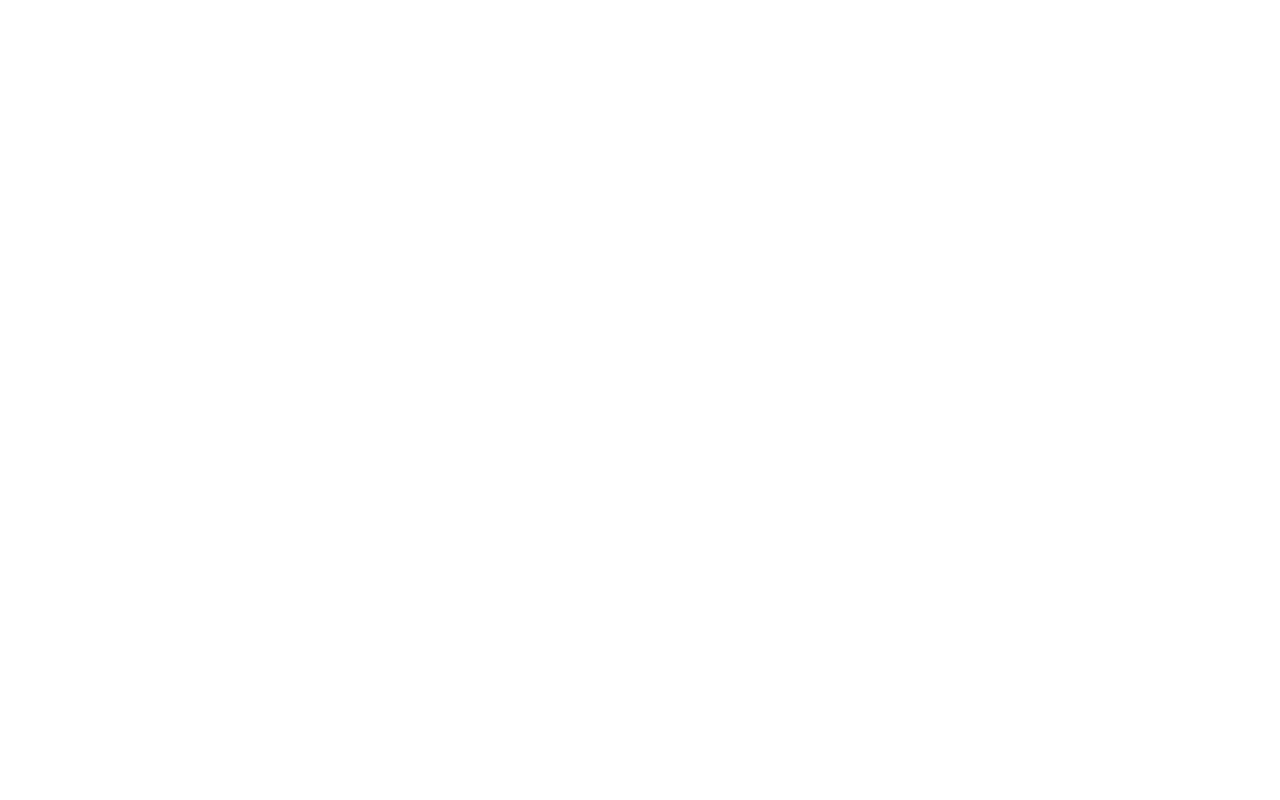
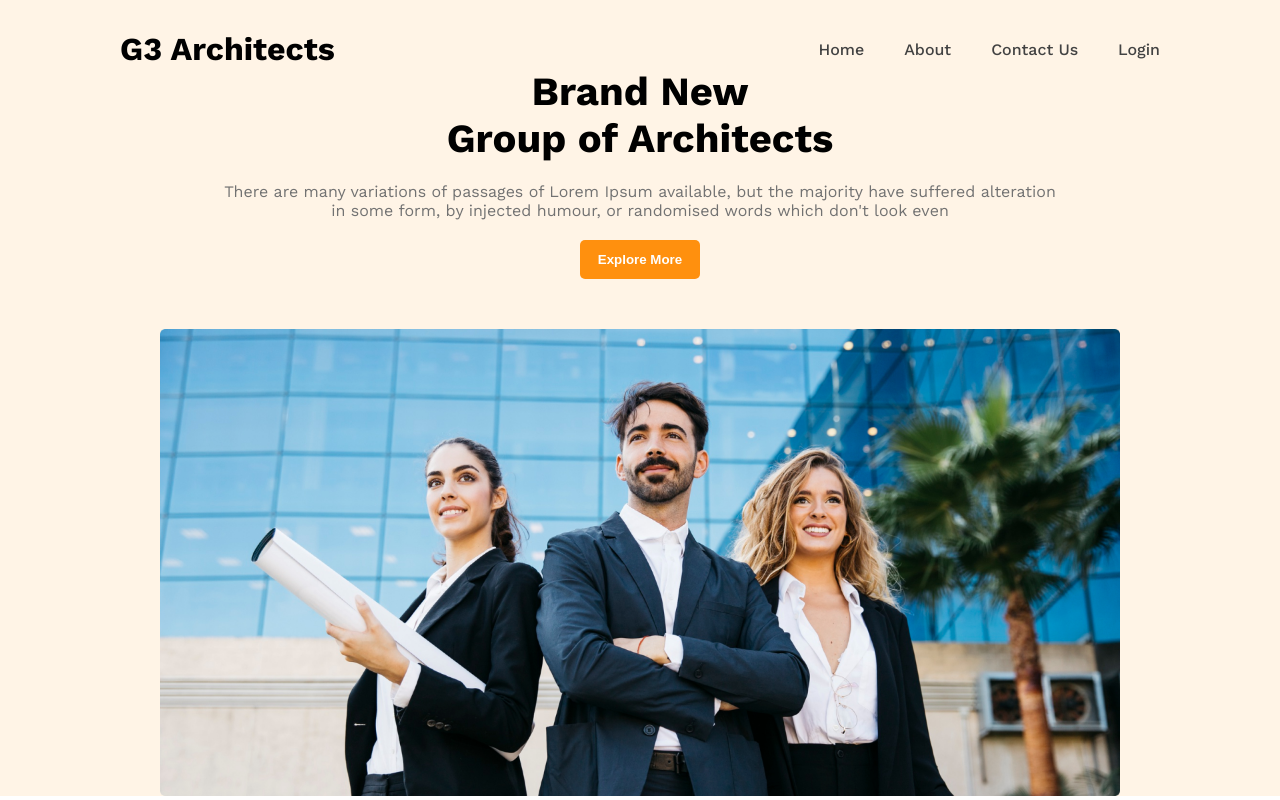
Before and after one commit to niloy1hasan/G3-Architects-website, a plain HTML site: page index.html in a window 1280 px wide. Drawn offline with nearby package versions, Linux system fonts and the light colour scheme.

Commit message:
header section added

```diff
--- a/index.html
+++ b/index.html
@@ -7,9 +7,32 @@
         <link rel="stylesheet" href="styles/style.css">
         <link rel="stylesheet" href="styles/font.css">
     </head>
-<body>
-    <header>
-
+    <body class="work-sans-font">
+        <header class="bg-light">
+            <nav>
+                <h3 class="brand">G3 Architects</h3>
+                <ul class="nav-link">
+                    <li class="nav-items"><a class="nav-link text-gray" href>Home</a></li>
+                    <li class="nav-items"><a class="nav-link text-gray"
+                            href>About</a></li>
+                    <li class="nav-items"><a class="nav-link text-gray" href>Contact
+                            Us</a></li>
+                    <li class="nav-items"><a class="nav-link text-gray"
+                            href>Login</a></li>
+                </ul>
+            </nav>
+            <div class="banner">
+                <div class="banner-content">
+                    <h1 class="banner-title">Brand New<br>Group of
+                        Architects</h1>
+                    <p class="banner-description text-light-gray">There are many variations of
+                        passages of Lorem Ipsum available, but the majority have
+                        suffered alteration in some form, by injected humour, or
+                        randomised words which don't look even</p>
+                    <button class="banner-explore-btn primary-btn">Explore More</button>
+                </div>
+                <img src="images/banner.png" alt class="banner-image">
+            </div>
         </header>
         <main>
 
--- a/styles/font.css
+++ b/styles/font.css
@@ -1,4 +1,12 @@
+
 @import url('https://fonts.googleapis.com/css2?family=Work+Sans:ital,wght@0,100..900;1,100..900&display=swap');
+
+.work-sans-font {
+  font-family: "Work Sans", sans-serif;
+  font-optical-sizing: auto;
+  font-weight: 400;
+  font-style: normal;
+}
 
 .work-sans-bold {
   font-family: "Work Sans", sans-serif;
@@ -6,12 +14,7 @@
   font-weight: bolder;
   font-style: normal;
 }
-.work-sans-normal {
-  font-family: "Work Sans", sans-serif;
-  font-optical-sizing: auto;
-  font-weight: normal;
-  font-style: normal;
-}
+
 .work-sans-light {
   font-family: "Work Sans", sans-serif;
   font-optical-sizing: auto;
--- a/styles/style.css
+++ b/styles/style.css
@@ -0,0 +1,106 @@
+* {
+    margin: 0;
+    padding: 0;
+}
+
+/* shared style */
+
+/* dark 2 */
+.text-gray {
+    color: #424242;
+}
+
+/* dark 3 */
+.text-light-gray {
+    color: #727272;
+}
+
+.bg-light {
+    background-color: rgba(255, 144, 14, 0.1);
+}
+
+.primary-btn {
+    background-color: #FF900E;
+    padding: 12px 18px;
+    color: white;
+    font-weight: 600;
+    border-radius: 5px;
+    outline: none;
+    cursor: pointer;
+    border: none;
+    margin-top: 20px;
+}
+
+/* header style */
+header {
+    height: auto;
+}
+
+
+
+.banner {
+    text-align: center;
+    display: flex;
+    align-items: center;
+    justify-content: center;
+    flex-direction: column;
+}
+
+.banner-content {
+    max-width: 850px;
+    margin: 0 auto;
+    margin-bottom: 50px;
+}
+
+.banner-title {
+    font-size: 2.5rem;
+    font-weight: 700;
+}
+
+.banner-description {
+    margin-top: 20px;
+}
+
+.banner-image {
+    width: 75%;
+}
+
+/* nav-bar style */
+
+nav {
+    display: flex;
+    justify-content: space-between;
+    align-items: center;
+    margin: 0 120px;
+    padding-top: 30px;
+}
+
+.nav-link {
+    display: flex;
+    gap: 40px;
+}
+
+.nav-link > li {
+    list-style-type: none;
+}
+
+.nav-link a {
+    text-decoration: none;
+    font-weight: 500;
+}
+
+.brand {
+    font-size: 2rem;
+    cursor: pointer;
+}
+
+
+/* Responsive Media Query */
+
+/* header section */
+
+@media screen and (max-width: 576px) {
+    nav, .nav-link {
+        flex-direction: column;
+    }
+}
```
Lines whose indentation alone changed are shown as unchanged.
